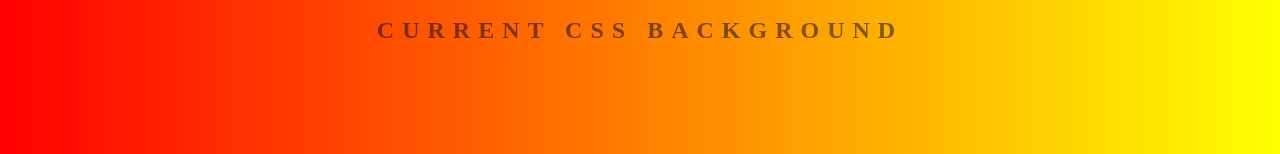
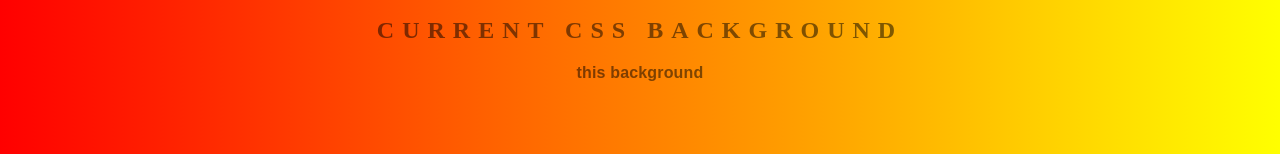
Before and after one commit to Yangxia777/background-generator, a plain HTML site: page index.html in a window 1280 px wide. Shown: the part 170-324 px from the top of the page. Drawn offline with Linux system fonts and the light colour scheme.

Commit message:
change text

```diff
--- a/index.html
+++ b/index.html
@@ -9,7 +9,7 @@
 	<input class="color1" type="color" name="color1" value="#00ff00">
 	<input class="color2" type="color" name="color2" value="#ff0000">
 	<h2>Current CSS Background</h2>
-	<h3></h3>
+	<h3>this background</h3>
 	<script type="text/javascript" src="script.js"></script>
 </body>
 </html>
```
